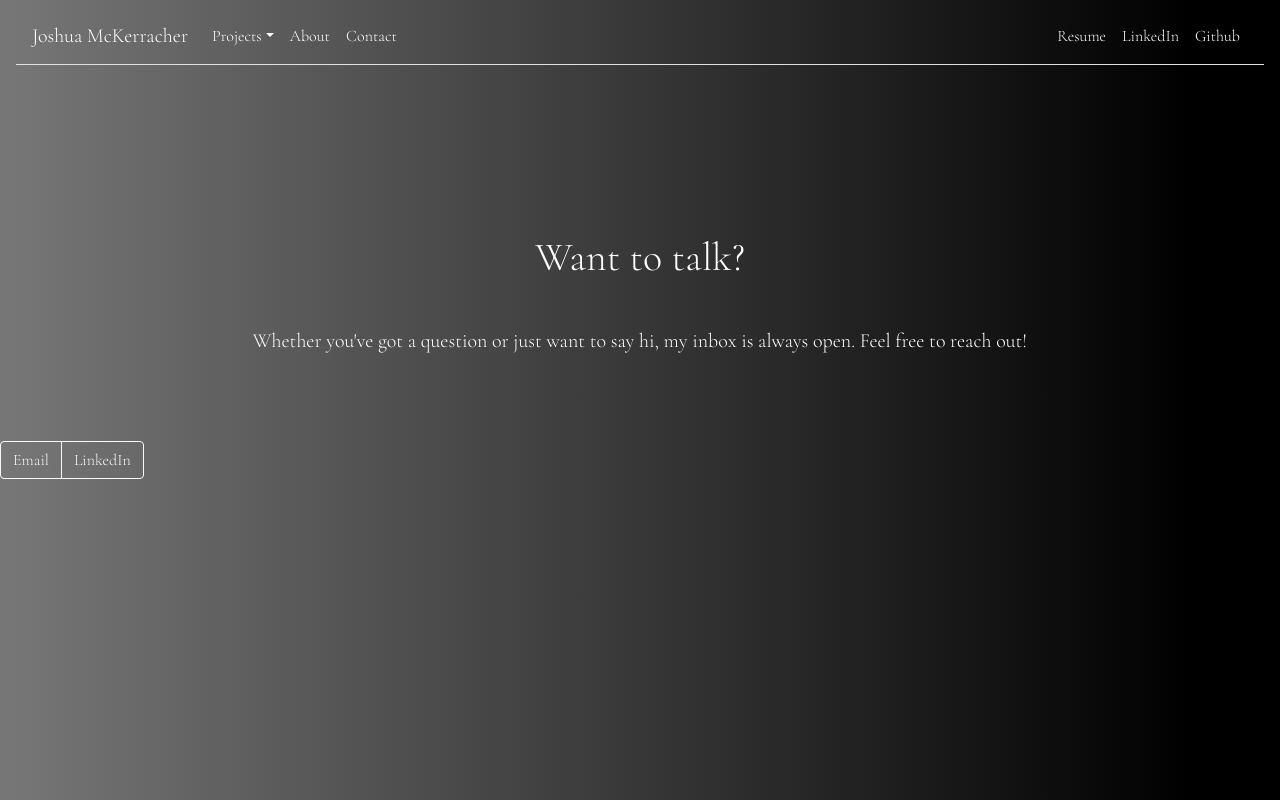
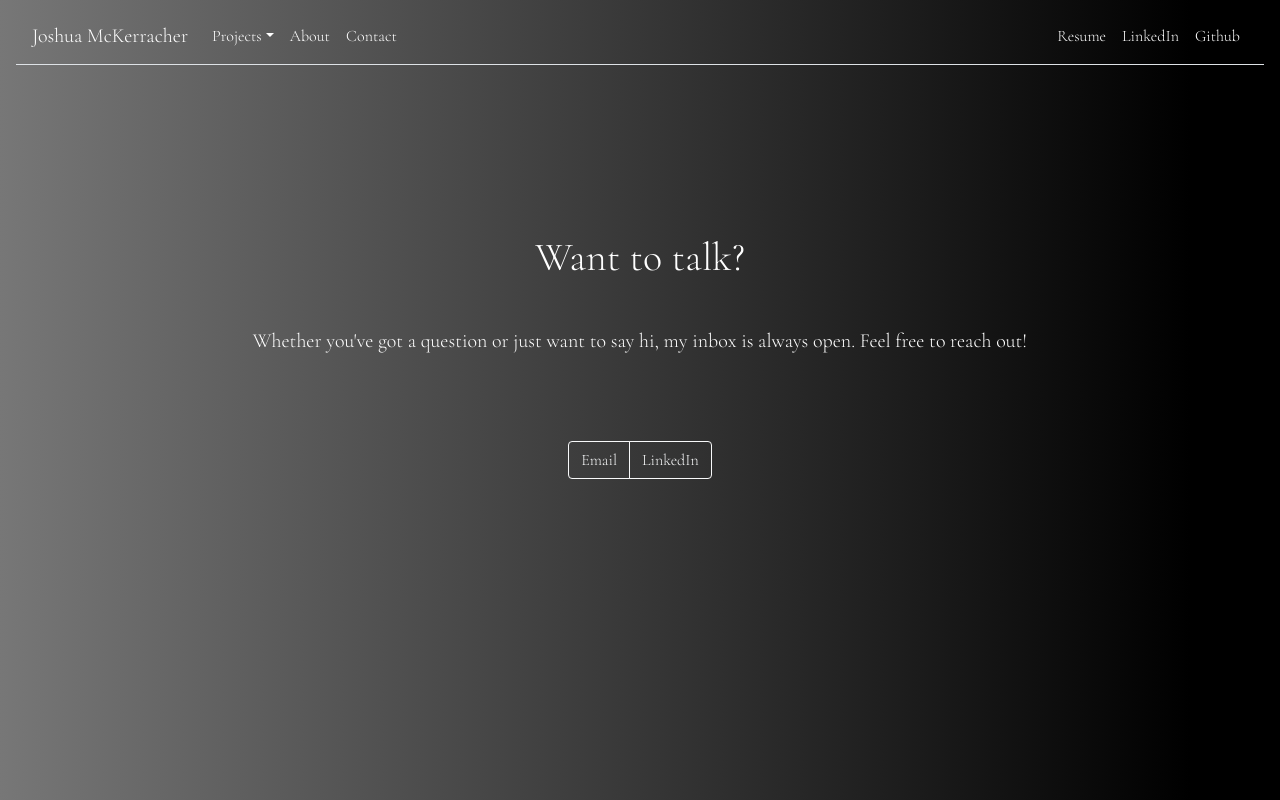
Before and after one commit to mckerracher/Portfolio_Site, a React (Create React App) app: page /Contact in a window 1280 px wide. Built offline with nearby package versions, Linux system fonts and the light colour scheme.

Commit message:
Centered contact buttons using a flexbox..

```diff
--- a/src/App.js
+++ b/src/App.js
@@ -34,7 +34,7 @@ class App extends Component {
                                 <Nav.Link href="/Contact">Contact</Nav.Link>
                             </Nav>
                             <Nav>
-                                <Nav.Link href="https://drive.google.com/file/d/1tT38VsQx81W_HEKQv-Fm4YWQghRi5rSP/view?usp=sharing">Resume</Nav.Link>
+                                <Nav.Link href="https://drive.google.com/file/d/107eUjpG_La4pPppqmqsC2bEgNYaobtWZ/view?usp=sharing">Resume</Nav.Link>
                                 <Nav.Link href="https://www.linkedin.com/in/joshua-mckerracher/">LinkedIn</Nav.Link>
                                 <Nav.Link href="https://github.com/mckerracher">Github</Nav.Link>
                             </Nav>
--- a/src/Contact.js
+++ b/src/Contact.js
@@ -11,15 +11,9 @@ class Contact extends Component {
                 <h5 className='ctc'>Whether you've got a question or just want to say hi, my inbox is always open.
                     Feel free to reach out!</h5>
 
-                {/*<div className="buttons">*/}
-                {/*    <div className="darkone"><Button variant="outline-light" href="mailto:mckerracher@gmail.com">Email</Button>{' '}</div>*/}
-                {/*    /!*<div className="darkone"><MailButton label="Email" mailto="mailto:mckerracher@gmail.com" /></div>*!/*/}
-                {/*    <div className="lightone"><Button variant="outline-light" href="https://www.linkedin.com/in/joshua-mckerracher/">LinkedIn</Button>{' '}</div>*/}
-                {/*</div>*/}
 
-
-                <div>
-                <ButtonGroup className="buttons justify-content-center">
+                <div className="d-flex flex-row justify-content-center">
+                <ButtonGroup className="buttons">
                     <Button variant="outline-light" href="mailto:mckerracher@gmail.com">Email</Button>{' '}
                     <Button variant="outline-light" href="https://www.linkedin.com/in/joshua-mckerracher/">LinkedIn
                     </Button>{' '}
```
